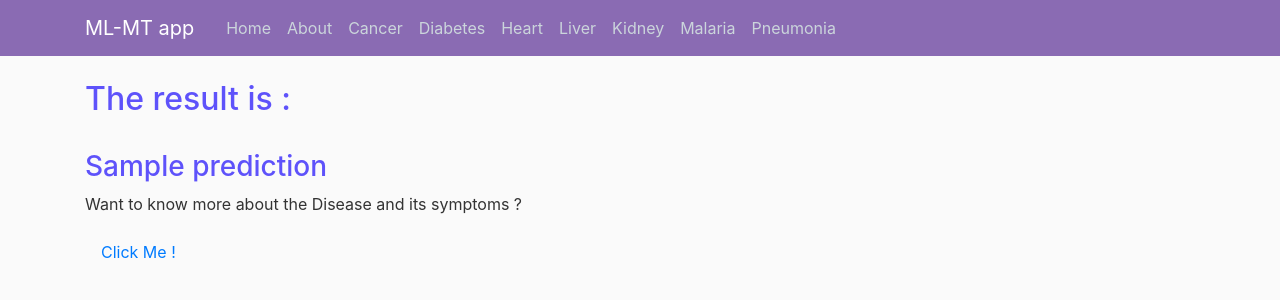
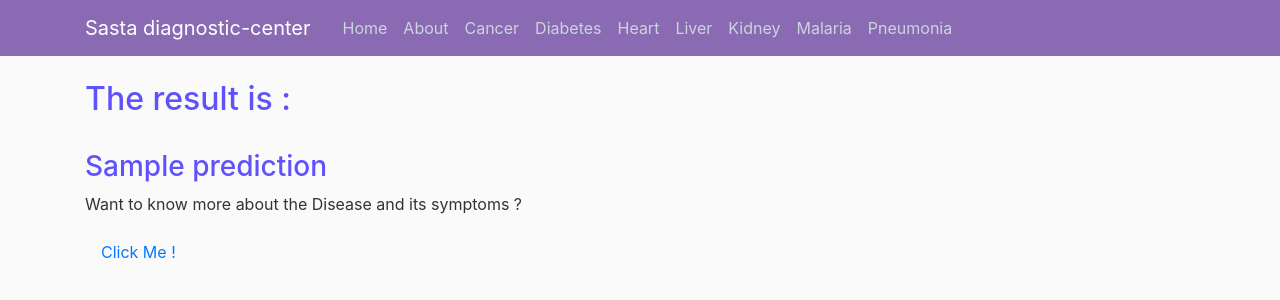
Before and after one commit to yashbaghani/fullhealthcare, a Flask app: template template/result.html in a window 1280 px wide. Shown: the top 300 px of the page. Run offline with Flask 2, Linux system fonts and the light colour scheme; the template is opened without the code that fills it: most values are stand-ins (such as "Sample title", 1, 10 or a date in 2020); parts of the project's set-up code (start-up, migrations or seed data) failed here and were passed over; some libraries are stand-ins or nearby versions.

Commit message:
Update result.html

```diff
--- a/template/result.html
+++ b/template/result.html
@@ -17,7 +17,7 @@
   <nav class="navbar navbar-expand-md navbar-dark bg-steel fixed-top">
     <div class="container">
 
-      <a class="navbar-brand mr-4" href="/">ML-MT app</a>
+      <a class="navbar-brand mr-4" href="/">Sasta diagnostic-center</a>
       <button class="navbar-toggler" type="button" data-toggle="collapse" data-target="#navbarToggle" aria-controls="navbarToggle" aria-expanded="false" aria-label="Toggle navigation">
         <span class="navbar-toggler-icon"></span>
       </button>
```
